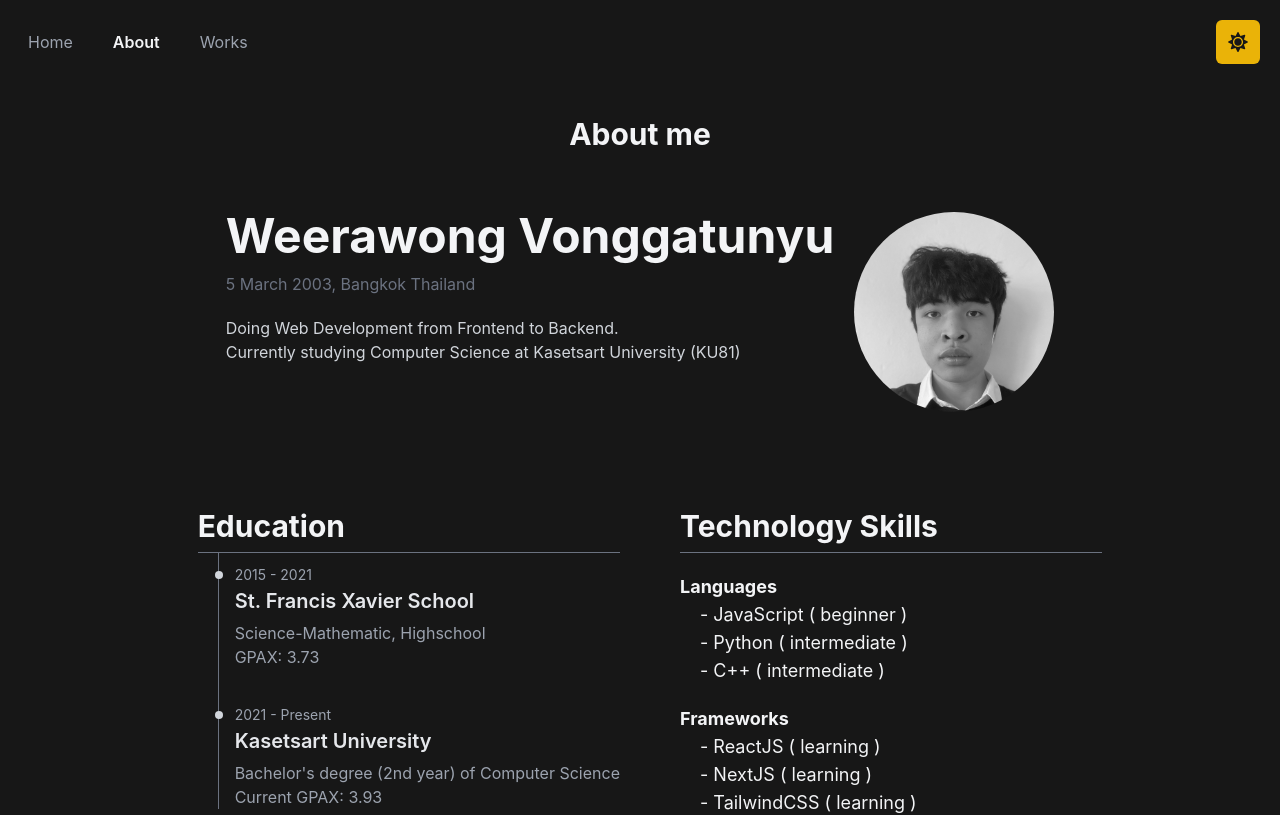
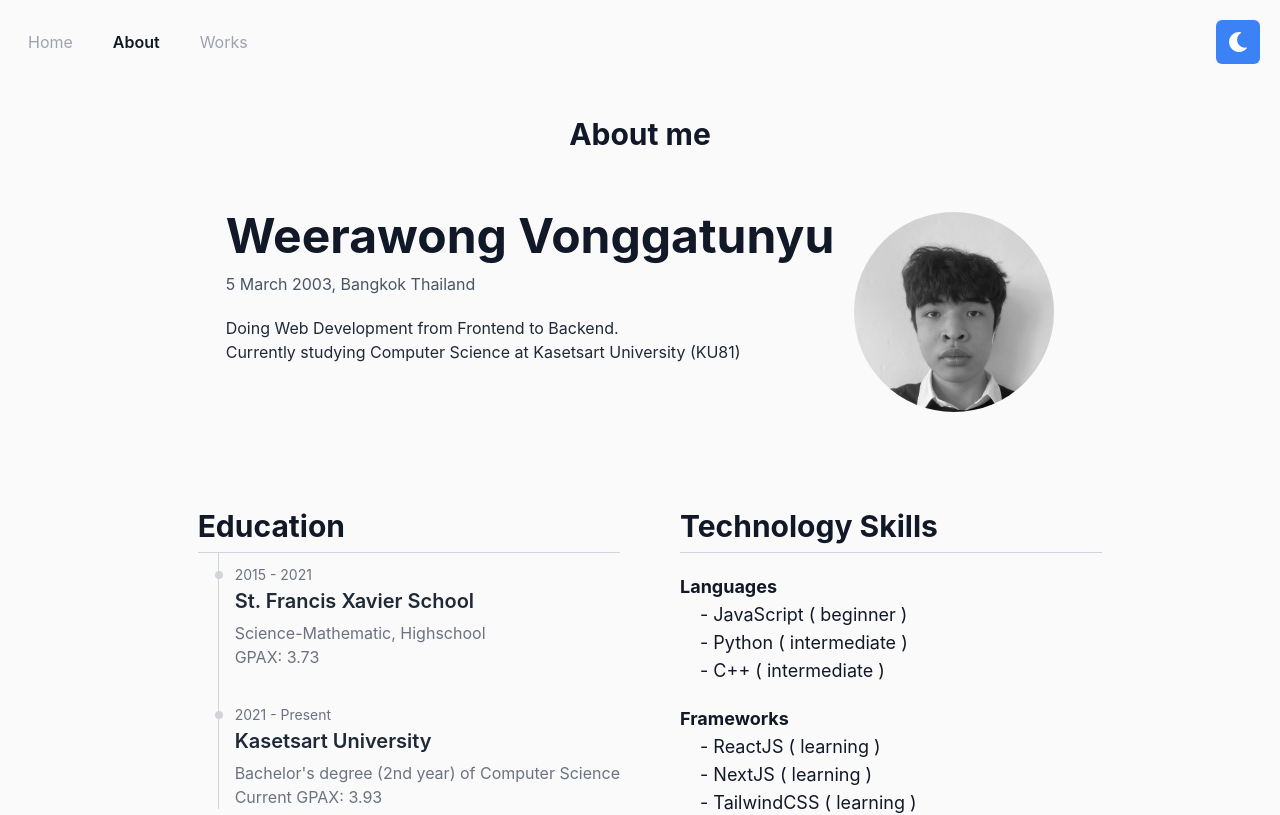
Before and after one commit to Qu1etboy/portfolio, a Next.js app: page /about in a window 1280 px wide. Shown: the top 815 px of the page. Built offline with nearby package versions, Linux system fonts and the light colour scheme.

Commit message:
Use next-themes

```diff
--- a/components/Navbar.js
+++ b/components/Navbar.js
@@ -15,7 +15,7 @@ const Navbar = () => {
       <div
         className={`${
           router.asPath === "/" ? "absolute" : ""
-        } w-full bg-neutral-50 dark:bg-neutral-900 flex justify-center items-center z-20 duration-200`}
+        } w-full bg-neutral-50 dark:bg-neutral-900 flex justify-center items-center z-20`}
       >
         <div className="flex items-center container p-2">
           <div className="hidden md:flex">
--- a/components/ThemeToggle.js
+++ b/components/ThemeToggle.js
@@ -1,17 +1,22 @@
-import { useContext } from "react";
+import { useState, useEffect } from "react";
 import { FaMoon, FaSun } from "react-icons/fa";
-import { ThemeContext } from "./Theme";
+import { useTheme } from "next-themes";
 
 const ThemeToggle = () => {
-  const [theme, setTheme] = useContext(ThemeContext);
+  const [mounted, setMounted] = useState(false);
+  const { resolvedTheme, setTheme } = useTheme();
+
+  useEffect(() => {
+    setMounted(true);
+  }, []);
 
   return (
-    <div className={theme}>
+    <div>
       <button
         className="m-3 p-3 text-xl text-white dark:text-neutral-900 rounded-md bg-blue-500 dark:bg-yellow-500 duration-300 ease-in-out hover:bg-blue-700 dark:hover:bg-yellow-600"
-        onClick={() => setTheme(theme === "light" ? "dark" : "light")}
+        onClick={() => setTheme(resolvedTheme === "light" ? "dark" : "light")}
       >
-        {theme === "dark" ? <FaSun /> : <FaMoon />}
+        {mounted && resolvedTheme === "dark" ? <FaSun /> : <FaMoon />}
       </button>
     </div>
   );
--- a/components/Timeline.js
+++ b/components/Timeline.js
@@ -1,15 +1,15 @@
 const TimeLineItem = ({ date, title, info, gpa }) => {
   return (
     <li>
-      <div class="flex flex-start items-center pt-3">
-        <div class="bg-gray-300 w-2 h-2 rounded-full -ml-1 mr-3"></div>
-        <p class="text-gray-500 dark:text-gray-400 text-sm">{date}</p>
+      <div className="flex flex-start items-center pt-3">
+        <div className="bg-gray-300 w-2 h-2 rounded-full -ml-1 mr-3"></div>
+        <p className="text-gray-500 dark:text-gray-400 text-sm">{date}</p>
       </div>
-      <div class="mt-0.5 ml-4 mb-6">
-        <h4 class="text-gray-800 dark:text-gray-200 font-semibold text-xl mb-1.5">
+      <div className="mt-0.5 ml-4 mb-6">
+        <h4 className="text-gray-800 dark:text-gray-200 font-semibold text-xl mb-1.5">
           {title}
         </h4>
-        <p class="text-gray-500 dark:text-gray-400 mb-3">
+        <p className="text-gray-500 dark:text-gray-400 mb-3">
           {info} <br />
           {gpa}
         </p>
@@ -20,7 +20,7 @@ const TimeLineItem = ({ date, title, info, gpa }) => {
 
 const Timeline = () => {
   return (
-    <ol class="border-l border-gray-300 dark:border-gray-500 ml-0 md:ml-10">
+    <ol className="border-l border-gray-300 dark:border-gray-500 ml-0 md:ml-10">
       <TimeLineItem
         date="2015 - 2021"
         title="St. Francis Xavier School"
--- a/components/layouts/main.js
+++ b/components/layouts/main.js
@@ -1,13 +1,10 @@
 import React from "react";
-import { useContext } from "react";
-import { ThemeContext } from "../Theme";
 import { Helmet } from "react-helmet";
 import Head from "next/head";
 
 const Layout = ({ children }) => {
-  const [theme, toggleTheme] = useContext(ThemeContext);
   return (
-    <div className={theme}>
+    <div>
       <Head>
         <meta charSet="UTF-8" />
         <meta name="viewport" content="width=device-width, initial-scale=1" />
@@ -16,11 +13,11 @@ const Layout = ({ children }) => {
         <title>Qu1etboy</title>
       </Head>
       <Helmet>
-        <style>
+        {/* <style>
           {`body { background-color: ${
             theme == "dark" ? "#171717" : "#fafafa"
           }; transition-duration: 200ms}`}
-        </style>
+        </style> */}
       </Helmet>
       {children}
     </div>
--- a/package.json
+++ b/package.json
@@ -13,6 +13,7 @@
     "framer-motion": "^6.3.11",
     "js-cookie": "^3.0.1",
     "next": "^13.0.6",
+    "next-themes": "^0.2.1",
     "nookies": "^2.5.2",
     "react": "^18.2.0",
     "react-dom": "^18.2.0",
--- a/pages/_app.js
+++ b/pages/_app.js
@@ -1,13 +1,10 @@
-import { ThemeProvider } from "../components/Theme";
-import Layout from "../components/layouts/main";
+import { ThemeProvider } from "next-themes";
 import "../styles/globals.css";
 
 function MyApp({ Component, pageProps }) {
   return (
-    <ThemeProvider>
-      <Layout>
-        <Component {...pageProps} />
-      </Layout>
+    <ThemeProvider attribute="class">
+      <Component {...pageProps} />
     </ThemeProvider>
   );
 }
--- /dev/null
+++ b/pages/_document.js
@@ -0,0 +1,13 @@
+import { Html, Head, Main, NextScript } from "next/document";
+
+export default function Document() {
+  return (
+    <Html lang="en">
+      <Head />
+      <body className="bg-[#fafafa] dark:bg-[#171717]">
+        <Main />
+        <NextScript />
+      </body>
+    </Html>
+  );
+}
```
Also changed, not shown: 1 other file (tests, documents, lock files or other folders).
